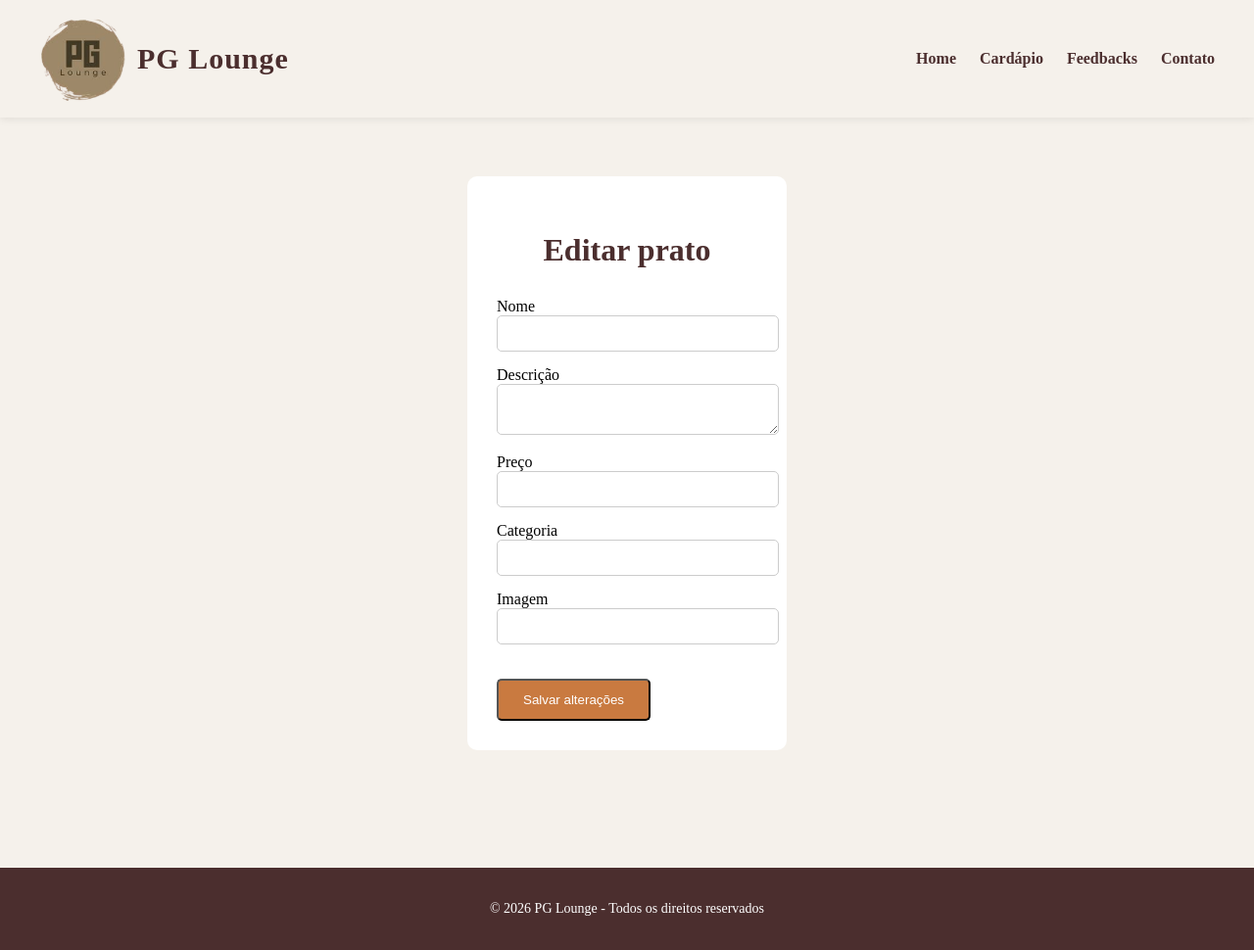
After one commit to gabiihdev/pg-lounge-web-system, a Flask app: page /admin/editar-prato/1 in a window 1280 px wide. The commit adds this page. Shown: the whole page at 98% size. Run offline with Flask 3, Linux system fonts and the light colour scheme; the visitor is signed in with stand-in values (Sample User, id 1); data that the repository does not hold is empty.

Commit message:
feat: implementa edição de pratos no painel admin

```diff
--- a/app.py
+++ b/app.py
@@ -240,5 +240,59 @@ def adicionar_prato():
 
     return render_template("adicionar_prato.html")
 
+@app.route("/admin/editar-prato/<int:id>", methods=["GET", "POST"])
+def editar_prato(id):
+
+    if "admin" not in session:
+        return redirect(url_for("login"))
+
+    conn = sqlite3.connect("database.db")
+    cursor = conn.cursor()
+
+    if request.method == "POST":
+
+        nome = request.form["nome"]
+        descricao = request.form["descricao"]
+        preco = request.form["preco"]
+        categoria = request.form["categoria"]
+        imagem = request.form["imagem"]
+
+        cursor.execute("""
+            UPDATE pratos
+            SET nome = ?,
+                descricao = ?,
+                preco = ?,
+                categoria = ?,
+                imagem = ?
+            WHERE id = ?
+        """, (
+            nome,
+            descricao,
+            preco,
+            categoria,
+            imagem,
+            id
+        ))
+
+        conn.commit()
+        conn.close()
+
+        return redirect(url_for("admin_cardapio"))
+
+    cursor.execute("""
+        SELECT id, nome, descricao, preco, categoria, imagem
+        FROM pratos
+        WHERE id = ?
+    """, (id,))
+
+    prato = cursor.fetchone()
+
+    conn.close()
+
+    return render_template(
+        "editar_prato.html",
+        prato=prato
+    )
+
 if __name__ == "__main__":
     app.run(debug=True)
--- a/static/style.css
+++ b/static/style.css
@@ -453,6 +453,20 @@ h2 {
     margin-bottom: 25px;
 }
 
+.btn-editar {
+    background-color: #c97a40;
+    color: white;
+    padding: 8px 14px;
+    border-radius: 5px;
+    text-decoration: none;
+    font-size: 14px;
+    margin-right: 8px;
+}
+
+.btn-editar:hover {
+    background-color: #a85f2e;
+}
+
 .footer {
     background-color: #4b2e2e;
     color: white;
--- a/templates/admin_cardapio.html
+++ b/templates/admin_cardapio.html
@@ -32,6 +32,10 @@
             <td>{{ prato[3] }}</td>
 
             <td>
+                <a href="/admin/editar-prato/{{ prato[0] }}" class="btn-editar">
+                    Editar
+                </a>
+
                 <a href="/admin/excluir-prato/{{ prato[0] }}" class="btn-excluir"
                     onclick="return confirm('Tem certeza que deseja excluir este prato?')">
                     Excluir
--- /dev/null
+++ b/templates/editar_prato.html
@@ -0,0 +1,49 @@
+{% extends "base.html" %}
+
+{% block content %}
+
+<div class="feedback-box">
+
+    <h2>Editar prato</h2>
+
+    <form method="POST">
+
+        <div class="form-group">
+            <label>Nome</label>
+
+            <input type="text" name="nome" value="{{ prato[1] }}" required>
+        </div>
+
+        <div class="form-group">
+            <label>Descrição</label>
+
+            <textarea name="descricao" required>{{ prato[2] }}</textarea>
+        </div>
+
+        <div class="form-group">
+            <label>Preço</label>
+
+            <input type="number" step="0.01" name="preco" value="{{ prato[3] }}" required>
+        </div>
+
+        <div class="form-group">
+            <label>Categoria</label>
+
+            <input type="text" name="categoria" value="{{ prato[4] }}" required>
+        </div>
+
+        <div class="form-group">
+            <label>Imagem</label>
+
+            <input type="text" name="imagem" value="{{ prato[5] }}" required>
+        </div>
+
+        <button type="submit" class="btn">
+            Salvar alterações
+        </button>
+
+    </form>
+
+</div>
+
+{% endblock %}
```
